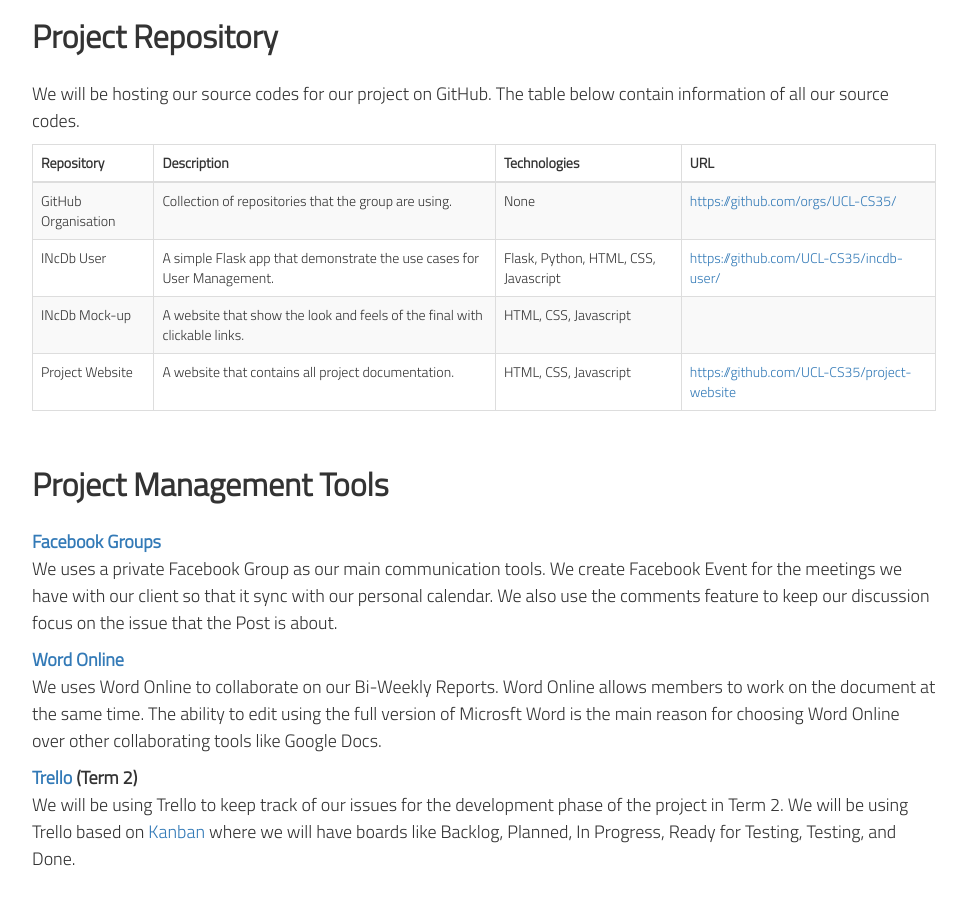
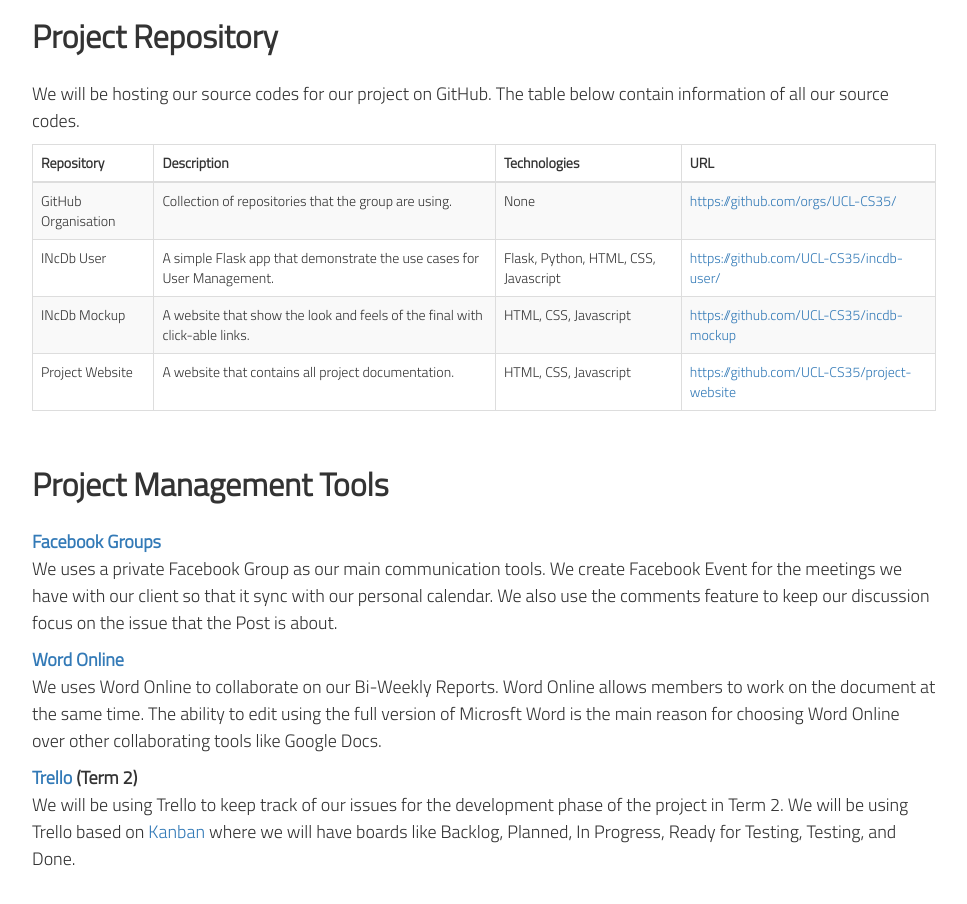
Before and after one commit to UCL-CS35/project-website, a plain HTML site: page pages/misc.html in a window 1280 px wide. Shown: the part 1988-2892 px from the top of the page, without its empty margins (156-1123 px from the left). Drawn offline with nearby package versions, Linux system fonts and the light colour scheme; a script that the page names is missing; a web font is replaced by a local one.

Commit message:
Add INcDb git url to Misc page

```diff
--- a/pages/misc.html
+++ b/pages/misc.html
@@ -225,10 +225,10 @@
               <td><a href="https://github.com/UCL-CS35/incdb-user">https://github.com/UCL-CS35/incdb-user/</a></td>
             </tr>
             <tr>
-              <td>INcDb Mock-up</td>
-              <td>A website that show the look and feels of the final with clickable links.</td>
+              <td>INcDb Mockup</td>
+              <td>A website that show the look and feels of the final with click-able links.</td>
               <td>HTML, CSS, Javascript</td>
-              <td></td>
+              <td><a href="https://github.com/UCL-CS35/incdb-mockup">https://github.com/UCL-CS35/incdb-mockup</a></td>
             </tr>
             <tr>
               <td>Project Website</td>
```
